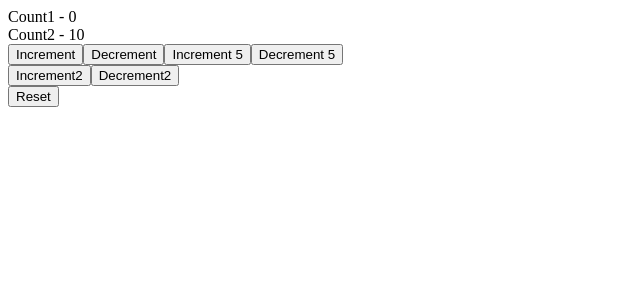
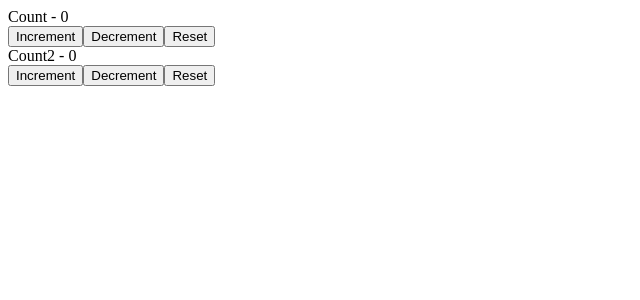
Before and after one commit to AndreyKovaleu/React_hooks, a React (Create React App) app: page / in a window 1280 px wide. Shown: the top 300 px of the page, without its empty margins (0-640 px from the left). Built offline with nearby package versions, Linux system fonts and the light colour scheme.

Commit message:
lesson 21

```diff
--- a/src/App.js
+++ b/src/App.js
@@ -1,11 +1,13 @@
 import CounterOne from "./components/CounterOne";
+import CounterThree from "./components/CounterThree";
 import CounterTwo from "./components/CounterTwo";
 
 function App() {
   return (
     <div className="App">
       {/* <CounterOne /> */}
-      <CounterTwo />
+      {/* <CounterTwo /> */}
+      <CounterThree />
     </div>
   );
 }
--- /dev/null
+++ b/src/components/CounterThree.js
@@ -0,0 +1,37 @@
+import React, { useReducer } from 'react'
+
+const initialState = 0;
+const reducer = (state, action) => {
+  switch (action) {
+    case 'increment':
+      return state + 1;
+    case 'decrement':
+      return state - 1;
+    case 'reset':
+      return initialState;
+    default:
+      return state;
+  }
+}
+
+function CounterThree() {
+  const [count, dispatch] = useReducer(reducer, initialState);
+  const [countTwo, dispatchTwo] = useReducer(reducer, initialState);
+
+  return (
+    <div>
+      <div>Count - {count}</div>
+      <button onClick={() => dispatch('increment')}>Increment</button>
+      <button onClick={() => dispatch('decrement')}>Decrement</button>
+      <button onClick={() => dispatch('reset')}>Reset</button>
+      <div>
+        <div>Count2 - {countTwo}</div>
+        <button onClick={() => dispatchTwo('increment')}>Increment</button>
+        <button onClick={() => dispatchTwo('decrement')}>Decrement</button>
+        <button onClick={() => dispatchTwo('reset')}>Reset</button>
+      </div>
+    </div>
+  )
+}
+
+export default CounterThree
```
